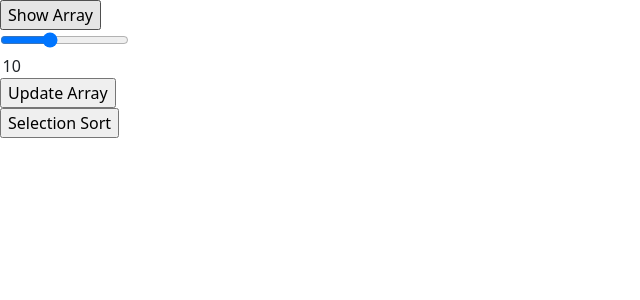
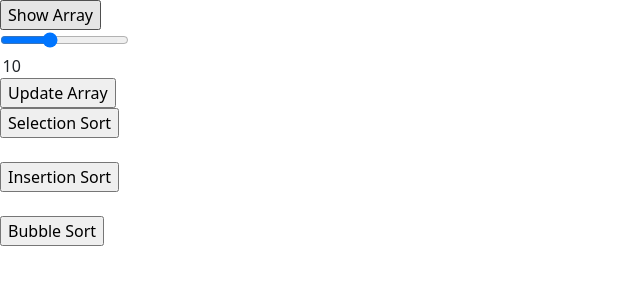
Before and after one commit to vngarg/Sorting-Visualizer, a React (Create React App) app: page / in a window 1280 px wide. Shown: the top 300 px of the page, without its empty margins (0-640 px from the left). Built offline with nearby package versions, Linux system fonts and the light colour scheme.

Commit message:
Added Insertion Sort & Bubble Sort

```diff
--- a/src/App.js
+++ b/src/App.js
@@ -3,6 +3,8 @@ import { useDispatch, useSelector } from "react-redux";
 import { showArray, UpdateArray } from "./actinos/array-operations";
 import Slider from "./components/slider";
 import SelectionSort from "./sorting/selection-sort/selection";
+import InsertionSort from './sorting/insertion-sort/insertion';
+import Bubble from "./sorting/bubble-sort/Bubble";
 
 function App() {
   const dispatch = useDispatch();
@@ -28,6 +30,10 @@ function App() {
       <input type="button" value="Update Array" onClick={update} />
       <br />
       <SelectionSort />
+      <br />
+      <InsertionSort />
+      <br />
+      <Bubble />
     </div>
   );
 }
--- /dev/null
+++ b/src/sorting/bubble-sort/Bubble.js
@@ -0,0 +1,31 @@
+import React from 'react';
+import { useSelector } from 'react-redux';
+
+const Bubble = () => {
+    var array = useSelector(state => state.arr.array);
+    var size = useSelector(state => state.arr.size);
+
+    function bubbleSort() {
+        var swaps = -1;
+        while(swaps !== 0) {
+            swaps = 0;
+            for(var i = 0;i<size-1;++i) {
+                if(array[i+1] < array[i]) {
+                    var temp = array[i+1];
+                    array[i+1] = array[i];
+                    array[i] = temp;
+                    ++swaps;
+                }
+            }
+        }
+        console.log(array);
+    }
+
+    return (
+        <div>
+            <input type='button' value='Bubble Sort' onClick={bubbleSort} />
+        </div>
+    )
+}
+
+export default Bubble
--- /dev/null
+++ b/src/sorting/insertion-sort/insertion.js
@@ -0,0 +1,37 @@
+import React from 'react'
+import { useSelector } from 'react-redux';
+
+const InsertionSort = () => {
+    var array = useSelector(state => state.arr.array);
+    var size = useSelector(state => state.arr.size);
+
+    function insertionSort() {
+        for(var i = 1;i<size;++i) {
+            var index, temp;
+            if(array[i] < array[i-1]) {
+                for(var j = i-1;j>=0;--j) {
+                    if(array[i] < array[j]) {
+                        index = j;
+                    } else {
+                        break;
+                    }
+                }
+
+                temp = array[i];
+                for(var j = i;j > index;--j)
+                    array[j] = array[j-1];
+
+                array[index] = temp;
+            }
+        }
+        console.log(array);
+    }
+
+    return (
+        <div>
+            <input type='button' value='Insertion Sort' onClick={insertionSort} />
+        </div>
+    )
+}
+
+export default InsertionSort
--- a/src/sorting/selection-sort/selection.js
+++ b/src/sorting/selection-sort/selection.js
@@ -1,11 +1,11 @@
-import React, { useEffect } from 'react'
-import { useDispatch, useSelector } from 'react-redux';
+import React from 'react'
+import { useSelector } from 'react-redux';
 
 const SelectionSort = () => {
-    const dispatch = useDispatch();
-    useEffect(() => {
+    // const dispatch = useDispatch();
+    // useEffect(() => {
 
-    })
+    // })
     var array = useSelector(state => state.arr.array);
     var size = useSelector(state => state.arr.size);
 
```
Also changed, not shown: 1 other file (tests, documents, lock files or other folders).
